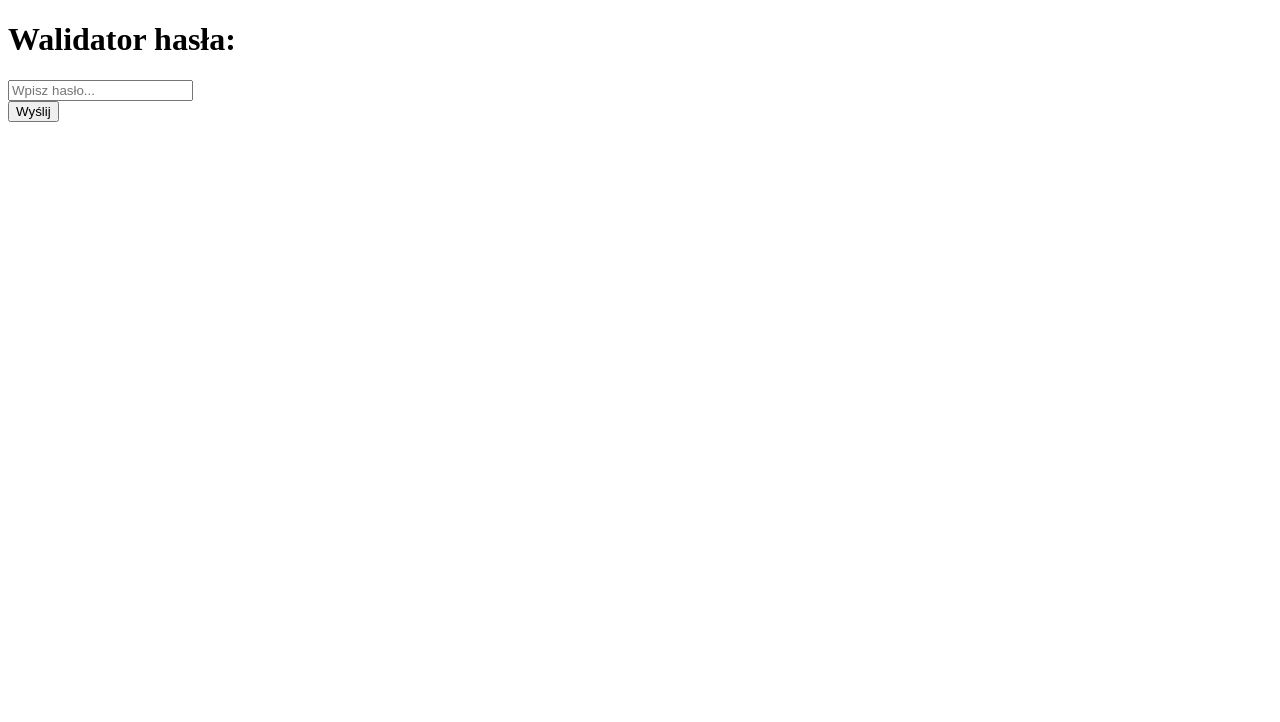
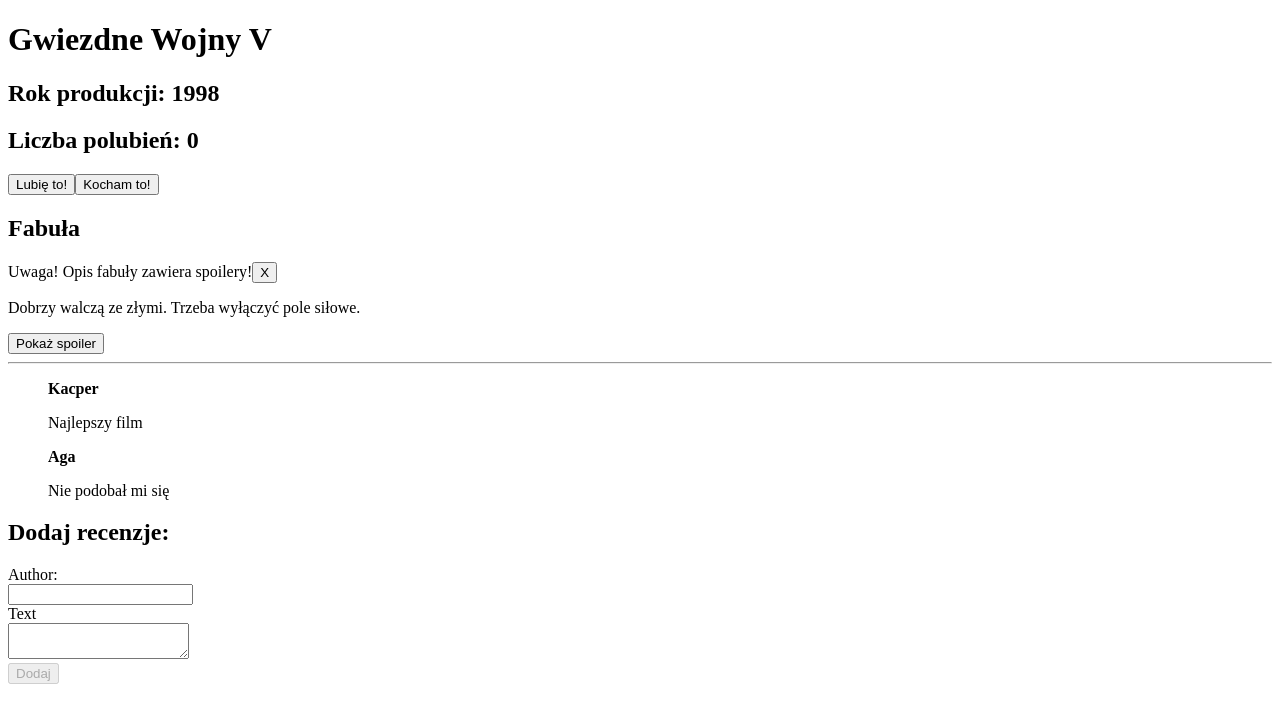
Before and after one commit to kacpi95/React-lesson, a React (Vite) app in the folder React-lesson/: page / in a window 1280 px wide. Shown: the top 722 px of the page. Built offline with nearby package versions, Linux system fonts and the light colour scheme.

Commit message:
Add task

```diff
--- a/React-lesson/src/App.jsx
+++ b/React-lesson/src/App.jsx
@@ -1,59 +1,16 @@
-// import { LikesCounter } from './components/LikesCounter';
-// import { Plot } from './components/Plot';
-// import { Form } from './components/Form';
-// function App() {
-//   return (
-//     <>
-//       <h1>Gwiezdne Wojny V</h1>
-//       <h2>Rok produkcji: 1998</h2>
-//       <LikesCounter />
-//       <Plot />
-//       <Form />
-//     </>
-//   );
-// }
-
-// export default App;
-import { useState } from 'react';
-
-export default function App() {
-  const [password, setPassword] = useState('');
-  const [errorMessage, setErrorMessage] = useState(null);
-
-  function handleSubmit(e) {
-    e.preventDefault();
-    let error = null;
-
-    if (password.trim().length < 5) {
-      error = 'Hasło powinno mieć co najmniej 5 znaków.';
-    } else if (!/^(?=.*[0-9]).*$/.test(password)) {
-      error = 'Hasło powinno zawierać cyfrę.';
-    }
-
-    if (error !== null) {
-      setErrorMessage(error);
-    } else {
-      setErrorMessage(null);
-      setPassword('');
-      alert('Hasło zapisane!');
-    }
-  }
-
+import { LikesCounter } from './components/LikesCounter';
+import { Plot } from './components/Plot';
+import { Form } from './components/Form';
+function App() {
   return (
     <>
-      <h1>Walidator hasła:</h1>
-      <form onSubmit={handleSubmit}>
-        <div>
-          <input
-            type='password'
-            onChange={(e) => setPassword(e.target.value)}
-            value={password}
-            placeholder='Wpisz hasło...'
-          />
-        </div>
-        <button>Wyślij</button>
-      </form>
-      <h2>{errorMessage}</h2>
+      <h1>Gwiezdne Wojny V</h1>
+      <h2>Rok produkcji: 1998</h2>
+      <LikesCounter />
+      <Plot />
+      <Form />
     </>
   );
 }
+
+export default App;
--- a/React-lesson/src/components/Form.jsx
+++ b/React-lesson/src/components/Form.jsx
@@ -1,26 +1,39 @@
 import { useState } from 'react';
 
+const initialReviews = [
+  { author: 'Kacper', text: 'Najlepszy film', id: 1 },
+  { author: 'Aga', text: 'Nie podobał mi się', id: 2 },
+];
+
 export function Form() {
-  const [review, setReview] = useState(null);
+  const [reviews, setReviews] = useState(initialReviews);
   const [inputValue, setInputValue] = useState('');
   const [textareaValue, setTextareaValue] = useState('');
+
+  const reviewsElement = reviews.map((el) => (
+    <article key={el.id}>
+      <strong>{el.author}</strong>
+      <p>{el.text}</p>
+    </article>
+  ));
 
   function handleClickAdd(e) {
     e.preventDefault();
     const author = inputValue;
     const text = textareaValue;
 
-    setReview({ author, text });
+    setReviews((prevReviews) => {
+      return [{ author, text, id: prevReviews.length + 1 }, ...prevReviews];
+    });
+
+    setInputValue('');
+    setTextareaValue('');
   }
 
   return (
     <>
-      {review && (
-        <article>
-          <strong>{review.author}</strong>
-          <p>{review.text}</p>
-        </article>
-      )}
+      <hr />
+      <ul>{reviewsElement}</ul>
       <h2>Dodaj recenzje:</h2>
       <form onSubmit={handleClickAdd}>
         <div>
```
